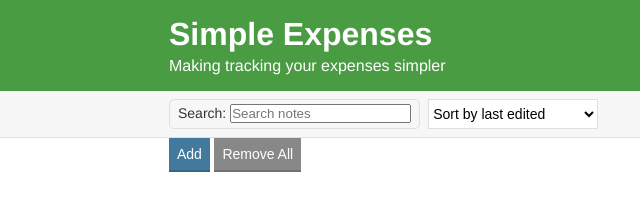
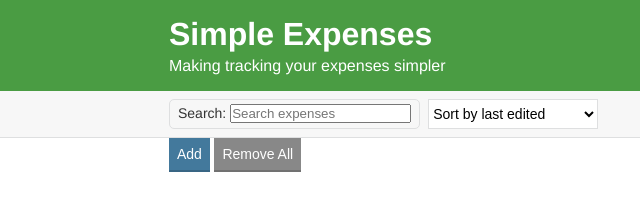
Before and after one commit to by-product/simple-expenses, a website built with webpack: page boilerplate/public/index.html in a window 1280 px wide. Shown: the full height of the page, 187-827 px from the left. Built offline with nearby package versions, Linux system fonts and the light colour scheme.

Commit message:
house keeping

```diff
--- a/boilerplate/public/index.html
+++ b/boilerplate/public/index.html
@@ -16,7 +16,7 @@
         <div class="actions">
             <div class="actions__container">
                 <label class="input">
-                    Search: <input id="search-text" type="text" placeholder="Search notes">
+                    Search: <input id="search-text" type="text" placeholder="Search expenses">
                 </label>
                 <select id="filter-by" class="dropdown">
                     <option value="byEdited">Sort by last edited</option>
```
